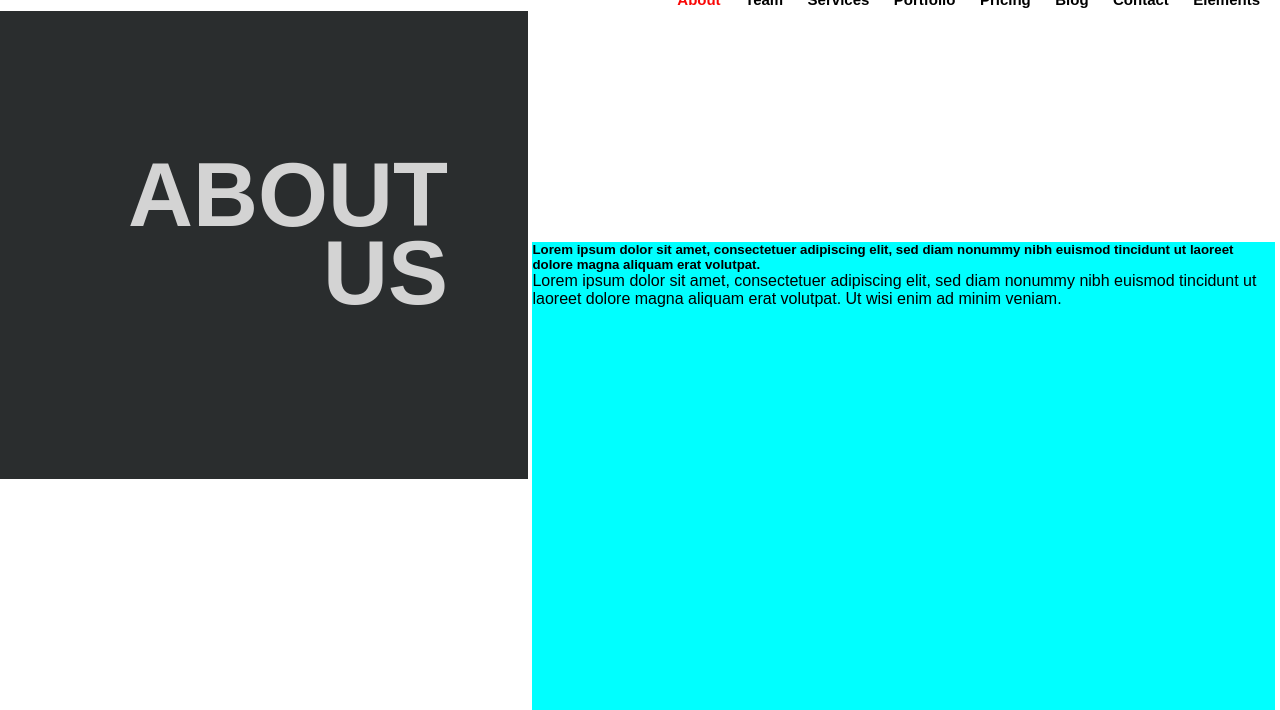
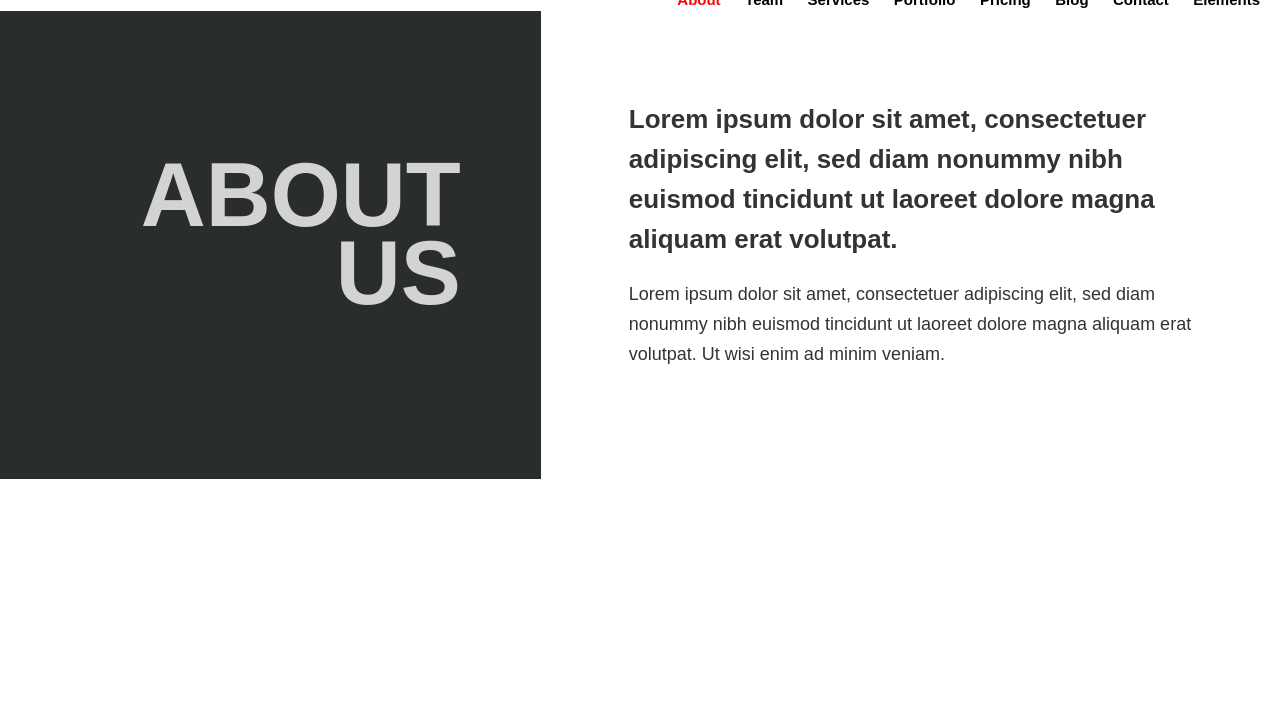
Before and after one commit to rohanasif/alexa-theme, a plain HTML site: page index.html in a window 1280 px wide. Shown: the part 839-1549 px from the top of the page. After the commit the page ends 1318 px from the top, so only its background shows below. Drawn offline with Linux system fonts and the light colour scheme.

Commit message:
about-us section complete

```diff
--- a/index.css
+++ b/index.css
@@ -101,15 +101,15 @@ body {
 }
 
 .about-us {
-    margin:0px;
-    padding:0px;
+    width: 100%;
     position: relative;
 }
 
 .left-heading {
-    display: inline-block;
+    left: 0px;
+    position: absolute;
     padding-right: 80px;
-    width: 35%;
+    width: 36%;
     height: 468px;
     background: #2a2d2e;
 }
@@ -123,8 +123,23 @@ body {
 }
 
 .right-text {
-    display: inline-block;
-    width: 58%;
-    height: 468px;
-    background: aqua;
+    color: #333333;
+    right: 0px;
+    position: absolute;
+    width: 44%;
+    height: 292px;
+    padding: 88px;
 }
+
+.right-text>h5 {
+    color: #333333;
+    font-size: 26px;
+    line-height: 40px;
+    margin-bottom: 20px;
+}
+
+.right-text>p {
+    color: #333333;
+    font-size: 18px;
+    line-height: 30px;
+}
--- a/index.html
+++ b/index.html
@@ -41,6 +41,8 @@
             <p>Lorem ipsum dolor <span>sit amet,</span> consectetuer adipiscing elit, sed diam nonummy nibh euismod
                 tincidunt ut laoreet dolore magna aliquam erat volutpat. Ut wisi enim ad minim veniam.</p>
         </div>
+
+        div
     </div>
 </body>
 
```
